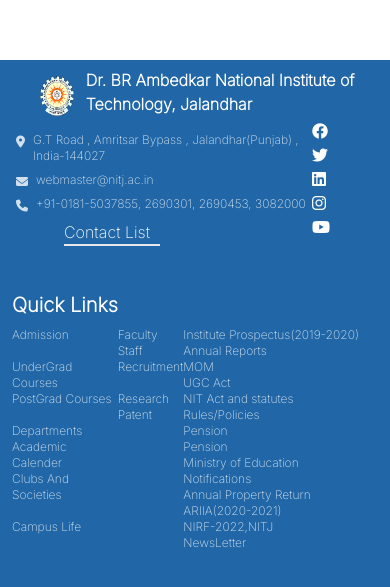
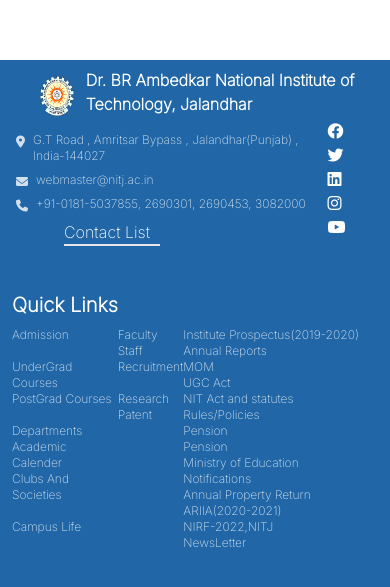
Before and after one commit to wdmc-nitj/footer.github.io, a website: page index.html in a window 390 px wide. Shown: the part 151-738 px from the top of the page. Drawn offline with nearby package versions, Linux system fonts and the light colour scheme.

Commit message:
Update index.html

```diff
--- a/index.html
+++ b/index.html
@@ -83,7 +83,7 @@
 </div>
 </div>
 </div>
-<div class="lg:flex-row flex flex-col absolute lg:top-[88%] lg:left-[32%] top-[32%] left-[80%]">
+<div class="lg:flex-row flex flex-col absolute lg:top-[88%] lg:left-[32%] top-[32%] left-[84%]">
     <div class="mr-3 text-white text-l">
         <a href="https://www.facebook.com/NITJofficial/" target="_blank"> <i class="fa-brands fa-facebook"></i></a>
     </div>
```
